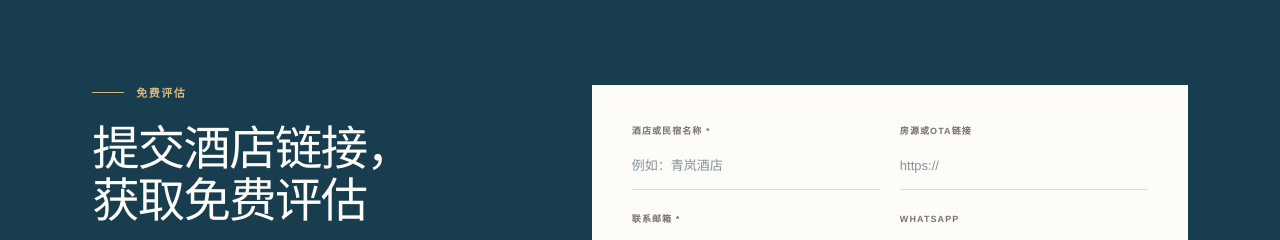
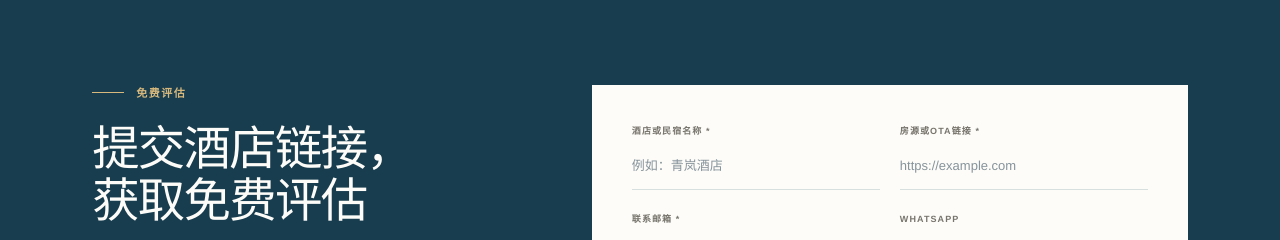
Before and after one commit to sin90k/hotel-visual, a Next.js app: page /products/photo-enhancement in a window 1280 px wide. Shown: the part 6580-6820 px from the top of the page. Built offline with nearby package versions, Linux system fonts and the light colour scheme.

Commit message:
Localize form validation messages

```diff
--- a/src/app/globals.css
+++ b/src/app/globals.css
@@ -318,6 +318,10 @@ html[lang="en"] .feedback-system-intro h2,html[lang="en"] .feedback-roles h2 { f
 .home-review input:focus,.home-review textarea:focus { border-color:transparent; }
 .home-review .wide,.home-review form>button { grid-column:1/-1; }
 .home-review form>button { justify-self:start; margin-top:8px; font-size:15px; box-shadow:0 14px 30px rgba(111,78,34,.18); }
+.review-form input[aria-invalid="true"],.home-review input[aria-invalid="true"] { border-color:#b55342; }
+.field-error { color:#b55342; font-size:12px; line-height:1.45; font-weight:600; letter-spacing:0; text-transform:none; }
+.home-review input { border-bottom:1px solid transparent; padding-bottom:5px; }
+.home-review input[aria-invalid="true"] { border-bottom-color:#b55342; }
 .home-success { min-height:440px; display:flex; flex-direction:column; justify-content:center; align-items:center; text-align:center; }
 .home-success>svg { width:52px; height:52px; padding:14px; border-radius:50%; background:#e8efe7; color:var(--success); }
 .home-success h3 { margin:24px 0 12px; font:400 38px var(--font-serif); }
--- a/src/app/page.tsx
+++ b/src/app/page.tsx
@@ -47,18 +47,41 @@ function BeforeAfter({ before, after, beforeLabel, afterLabel }: { before: strin
   return <div className="home-compare"><div className="home-photo" style={{ backgroundImage: `url(${before})` }} /><div className="home-photo" style={{ backgroundImage: `url(${after})`, clipPath: `inset(0 0 0 ${position}%)` }} /><span className="home-before">{beforeLabel}</span><span className="home-after">{afterLabel}</span><i style={{ left: `${position}%` }} /><b style={{ left: `${Math.min(97, Math.max(3, position))}%` }}>‹ ›</b><input aria-label="Before after comparison" type="range" min="0" max="100" value={position} onChange={(event) => setPosition(Number(event.target.value))} /></div>;
 }
 
+const formFieldNames = ["propertyName", "websiteUrl", "email", "whatsapp"] as const;
+const requiredReviewFields = new Set(["propertyName", "websiteUrl", "email"]);
+
 export default function HomePage() {
   const { locale } = useLocale();
   const c = copy[locale];
   const [formStatus, setFormStatus] = useState<"idle" | "sending" | "success">("idle");
-  async function submit(event: FormEvent<HTMLFormElement>) { event.preventDefault(); setFormStatus("sending"); const response = await fetch("/api/review", { method: "POST", body: new FormData(event.currentTarget) }); if (response.ok) setFormStatus("success"); else setFormStatus("idle"); }
+  const [formErrors, setFormErrors] = useState<Record<string, string>>({});
+  const validationCopy = {
+    en: { required: (field: string) => `Please enter ${field}.`, url: "Please enter a valid property or OTA URL.", email: "Please enter a valid email address." },
+    ja: { required: (field: string) => `${field}を入力してください。`, url: "施設またはOTAページのURLを正しく入力してください。", email: "メールアドレスを正しく入力してください。" },
+    zh: { required: (field: string) => `请填写${field}。`, url: "请填写有效的房源或OTA链接。", email: "请填写有效的邮箱地址。" },
+  }[locale];
+  function validate(form: HTMLFormElement) {
+    const nextErrors: Record<string, string> = {};
+    const formData = new FormData(form);
+    formFieldNames.forEach((name, index) => {
+      const value = String(formData.get(name) || "").trim();
+      if (requiredReviewFields.has(name) && !value) nextErrors[name] = validationCopy.required(c.review.fields[index]);
+    });
+    const url = String(formData.get("websiteUrl") || "").trim();
+    if (url && !/^https?:\/\/.+\..+/.test(url)) nextErrors.websiteUrl = validationCopy.url;
+    const email = String(formData.get("email") || "").trim();
+    if (email && !/^[^\s@]+@[^\s@]+\.[^\s@]+$/.test(email)) nextErrors.email = validationCopy.email;
+    setFormErrors(nextErrors);
+    return Object.keys(nextErrors).length === 0;
+  }
+  async function submit(event: FormEvent<HTMLFormElement>) { event.preventDefault(); if (!validate(event.currentTarget)) return; setFormStatus("sending"); const response = await fetch("/api/review", { method: "POST", body: new FormData(event.currentTarget) }); if (response.ok) setFormStatus("success"); else setFormStatus("idle"); }
   return <main className="marketing-home">
     <SiteHeader />
     <section className="home-hero"><div><p className="eyebrow"><span />{c.hero.eyebrow}</p><h1>{c.hero.title}</h1><p>{c.hero.body}</p><div><a className="button button-dark" href="#review">{c.hero.primary}<ArrowRight /></a><a className="text-button" href="#cases">{c.hero.secondary}</a></div></div><BeforeAfter before={caseImages[0].before} after={caseImages[0].after} beforeLabel={c.cases.before} afterLabel={c.cases.after} /></section>
     <section className="home-why"><div className="home-section-heading"><h2>{c.why.title}</h2><p>{c.why.body}</p></div><div>{c.why.cards.map(([title, body], index) => <article key={title}><span>0{index + 1}</span><h3>{title}</h3><p>{body}</p></article>)}</div></section>
     <section className="home-products"><h2>{c.products.title}</h2><div className="home-product-grid"><article className="home-photo-product"><div className="home-product-copy"><span>{c.products.photo.label}</span><h3>{c.products.photo.title}</h3><p>{c.products.photo.body}</p><ul>{c.products.photo.bullets.map(item => <li key={item}><Check />{item}</li>)}</ul><Link href="/products/photo-enhancement">{c.products.photo.cta}<ArrowRight /></Link></div><div className="product-photo-preview"><div style={{backgroundImage:`url(${caseImages[0].before})`}}><span>{c.cases.before}</span></div><div style={{backgroundImage:`url(${caseImages[0].after})`}}><span>{c.cases.after}</span></div><i /></div></article><article className="home-feedback-product"><QrCode /><span>{c.products.feedback.label}</span><h3>{c.products.feedback.title}</h3><p>{c.products.feedback.body}</p><ul>{c.products.feedback.bullets.map(item => <li key={item}><Check />{item}</li>)}</ul><div className="feedback-mini-case"><small>{c.products.feedback.example.label}</small><div><b>{c.products.feedback.example.room}</b><span>{c.products.feedback.example.title}</span></div><p><Check />{c.products.feedback.example.status}</p></div><Link href="/products/guest-feedback">{c.products.feedback.cta}<ArrowRight /></Link></article></div></section>
     <section className="home-cases" id="cases"><div className="home-section-heading"><h2>{c.cases.title}</h2><p>{c.cases.body}</p></div>{caseImages.map((images, index) => <article className="home-case" key={images.after}><div><span>0{index + 1}</span><h3>{c.cases.labels[index]}</h3></div><BeforeAfter before={images.before} after={images.after} beforeLabel={c.cases.before} afterLabel={c.cases.after} /><aside><strong>{c.cases.summary}</strong>{c.cases.summaries[index].map(item => <p key={item}><Check />{item}</p>)}</aside></article>)}</section>
-    <section className="home-review" id="review"><div><h2>{c.review.title}</h2><p>{c.review.body}</p><ul>{c.review.includes.map(item => <li key={item}><Check />{item}</li>)}</ul></div>{formStatus === "success" ? <div className="home-success"><Check /><h3>{c.review.success}</h3><p>{c.review.successBody}</p></div> : <form onSubmit={submit}>{c.review.fields.slice(0,4).map((field,index)=><label key={field}><span>{field}</span><input name={["propertyName","websiteUrl","email","whatsapp"][index]} type={index===1?"url":index===2?"email":"text"} required={index===0||index===2} /></label>)}<label className="wide"><span>{c.review.fields[4]}</span><textarea name="message" rows={3} /></label><button className="button button-gold" type="submit">{formStatus === "sending" ? c.review.sending : c.review.button}<ArrowRight /></button></form>}</section>
+    <section className="home-review" id="review"><div><h2>{c.review.title}</h2><p>{c.review.body}</p><ul>{c.review.includes.map(item => <li key={item}><Check />{item}</li>)}</ul></div>{formStatus === "success" ? <div className="home-success"><Check /><h3>{c.review.success}</h3><p>{c.review.successBody}</p></div> : <form onSubmit={submit} noValidate>{c.review.fields.slice(0,4).map((field,index)=>{ const fieldName = formFieldNames[index]; return <label key={field}><span>{field}{requiredReviewFields.has(fieldName) ? " *" : ""}</span><input name={fieldName} type={index===1?"url":index===2?"email":"text"} aria-invalid={Boolean(formErrors[fieldName])} placeholder={index===0 ? (locale==="ja" ? "例：ホテル青葉" : locale==="zh" ? "例如：青岚酒店" : "The Willow House") : index===1 ? "https://example.com" : index===2 ? "name@example.com" : "+81 90 0000 0000"} onChange={() => formErrors[fieldName] && setFormErrors((current) => ({ ...current, [fieldName]: "" }))} />{formErrors[fieldName] && <small className="field-error">{formErrors[fieldName]}</small>}</label>;})}<label className="wide"><span>{c.review.fields[4]}</span><textarea name="message" rows={3} placeholder={locale==="ja" ? "気になっている写真や客室があればお聞かせください。" : locale==="zh" ? "可以告诉我们目前最想改善哪类客房或哪组图片。" : "Tell us what you would like to improve."} /></label><button className="button button-gold" type="submit">{formStatus === "sending" ? c.review.sending : c.review.button}<ArrowRight /></button></form>}</section>
     <section className="home-feedback"><div><p className="eyebrow"><span />{c.products.feedback.title}</p><h2>{c.feedback.title}</h2><p>{c.feedback.body}</p></div><div>{c.feedback.steps.map((step,index)=><div key={step}><span>0{index+1}</span><strong>{step}</strong>{index<c.feedback.steps.length-1&&<ArrowDown />}</div>)}</div></section>
     <section className="home-final"><h2>{c.final.title}</h2><p>{c.final.body}</p><a className="button button-gold" href="#review">{c.final.button}<ArrowRight /></a></section>
     <SiteFooter />
--- a/src/app/products/photo-enhancement/page.tsx
+++ b/src/app/products/photo-enhancement/page.tsx
@@ -61,8 +61,33 @@ function Comparison({ title, beforeImage, afterImage, beforeFilter, before, afte
 
 function ReviewForm({ copy, locale }: { copy: (typeof dictionaries)["en"]["review"]; locale: "en" | "ja" | "zh" }) {
   const [status, setStatus] = useState<"idle" | "sending" | "success" | "error">("idle");
+  const [errors, setErrors] = useState<Record<string, string>>({});
+  const fieldNames = ["propertyName", "websiteUrl", "email", "whatsapp"] as const;
+  const requiredFields = new Set(["propertyName", "websiteUrl", "email"]);
+  const validationCopy = {
+    en: { required: (field: string) => `Please enter ${field}.`, url: "Please enter a valid property or OTA URL.", email: "Please enter a valid email address." },
+    ja: { required: (field: string) => `${field}を入力してください。`, url: "施設またはOTAページのURLを正しく入力してください。", email: "メールアドレスを正しく入力してください。" },
+    zh: { required: (field: string) => `请填写${field}。`, url: "请填写有效的房源或OTA链接。", email: "请填写有效的邮箱地址。" },
+  }[locale];
+
+  function validate(form: HTMLFormElement) {
+    const nextErrors: Record<string, string> = {};
+    const formData = new FormData(form);
+    fieldNames.forEach((name, index) => {
+      const value = String(formData.get(name) || "").trim();
+      if (requiredFields.has(name) && !value) nextErrors[name] = validationCopy.required(copy.fields[index]);
+    });
+    const url = String(formData.get("websiteUrl") || "").trim();
+    if (url && !/^https?:\/\/.+\..+/.test(url)) nextErrors.websiteUrl = validationCopy.url;
+    const email = String(formData.get("email") || "").trim();
+    if (email && !/^[^\s@]+@[^\s@]+\.[^\s@]+$/.test(email)) nextErrors.email = validationCopy.email;
+    setErrors(nextErrors);
+    return Object.keys(nextErrors).length === 0;
+  }
+
   async function submit(event: FormEvent<HTMLFormElement>) {
     event.preventDefault();
+    if (!validate(event.currentTarget)) return;
     setStatus("sending");
     const form = event.currentTarget;
     const response = await fetch("/api/review", { method: "POST", body: new FormData(form) });
@@ -78,12 +103,20 @@ function ReviewForm({ copy, locale }: { copy: (typeof dictionaries)["en"]["revie
     </div>
   );
   return (
-    <form className="review-form" onSubmit={submit}>
+    <form className="review-form" onSubmit={submit} noValidate>
       <div className="form-grid">
         {copy.fields.slice(0, 4).map((field, index) => (
           <label key={field}>
-            <span>{field}{[0, 2].includes(index) ? " *" : ""}</span>
-            <input name={["propertyName", "websiteUrl", "email", "whatsapp"][index]} type={index === 1 ? "url" : index === 2 ? "email" : "text"} required={[0, 2].includes(index)} placeholder={index === 0 ? (locale === "ja" ? "例：ホテル青葉" : locale === "zh" ? "例如：青岚酒店" : "The Willow House") : index === 1 ? "https://" : index === 2 ? "name@example.com" : "+81 90 0000 0000"} />
+            <span>{field}{requiredFields.has(fieldNames[index]) ? " *" : ""}</span>
+            <input
+              name={fieldNames[index]}
+              type={index === 1 ? "url" : index === 2 ? "email" : "text"}
+              aria-invalid={Boolean(errors[fieldNames[index]])}
+              aria-describedby={errors[fieldNames[index]] ? `${fieldNames[index]}-error` : undefined}
+              placeholder={index === 0 ? (locale === "ja" ? "例：ホテル青葉" : locale === "zh" ? "例如：青岚酒店" : "The Willow House") : index === 1 ? "https://example.com" : index === 2 ? "name@example.com" : "+81 90 0000 0000"}
+              onChange={() => errors[fieldNames[index]] && setErrors((current) => ({ ...current, [fieldNames[index]]: "" }))}
+            />
+            {errors[fieldNames[index]] && <small id={`${fieldNames[index]}-error`} className="field-error">{errors[fieldNames[index]]}</small>}
           </label>
         ))}
       </div>
```
